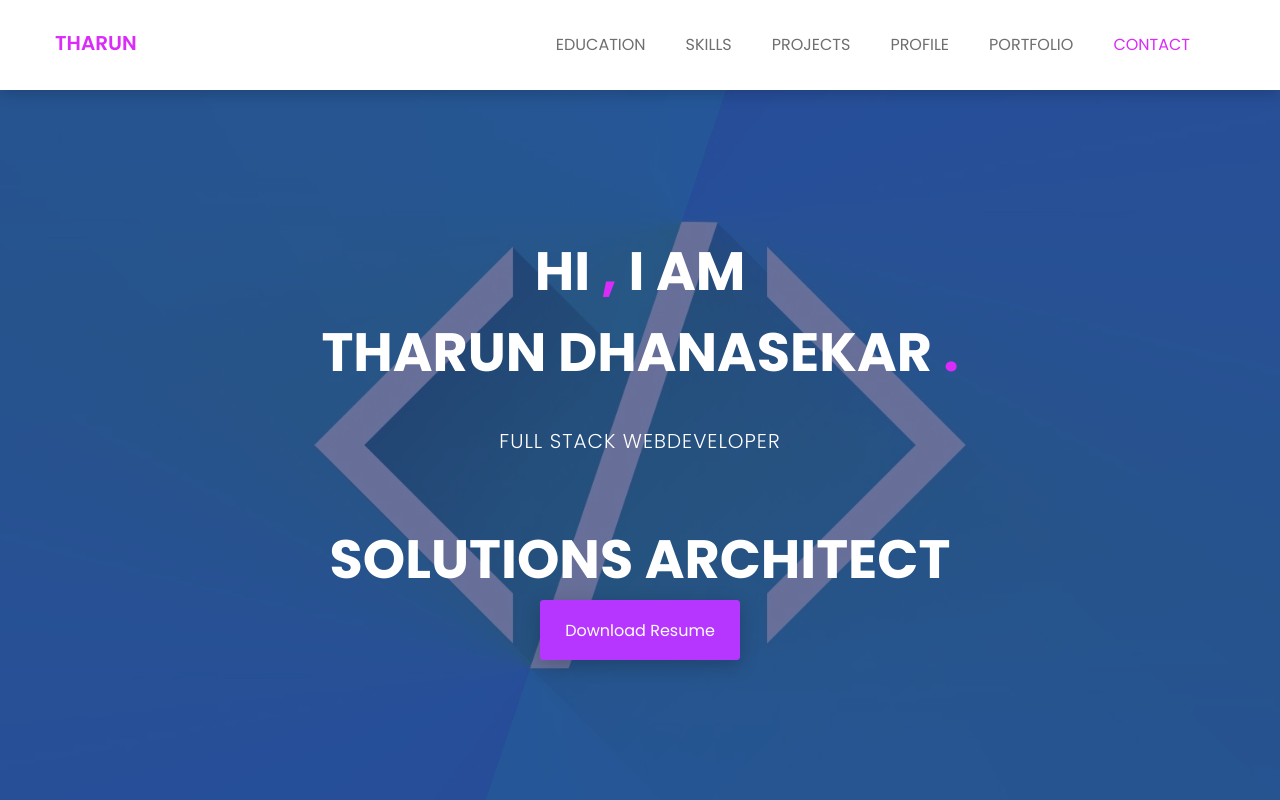
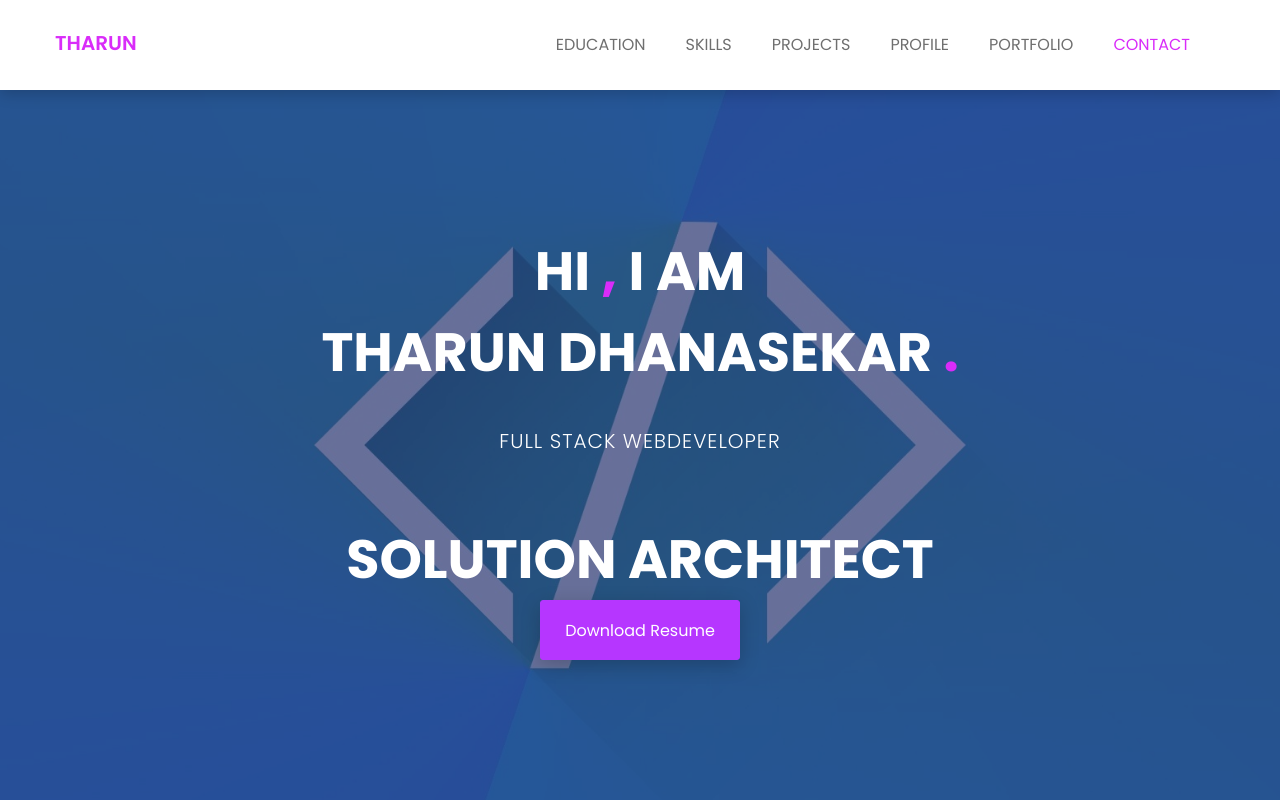
Before and after one commit to TharunDD/cicd, a plain HTML site: page index.html in a window 1280 px wide. Shown: the top 800 px of the page. Drawn offline with nearby package versions, Linux system fonts and the light colour scheme.

Commit message:
Update index.html
my last

```diff
--- a/index.html
+++ b/index.html
@@ -103,7 +103,7 @@
 					<div class="col-md-12 text-center">
 						<div class="header-text">
 							<h2>hi <span>,</span> i am <br> tHARUN DHANASEKAR <span>.</span>   </h2>
-							<p>fuLL STACK WEBDEVELOPER</p> <h2>Solutions Architect</h2>
+							<p>fuLL STACK WEBDEVELOPER</p> <h2>Solution Architect</h2>
 							<a href="assets/download/pf.pdf" download target="_blank">download resume</a>
 						</div><!--/.header-text-->
 					</div><!--/.col-->
```
